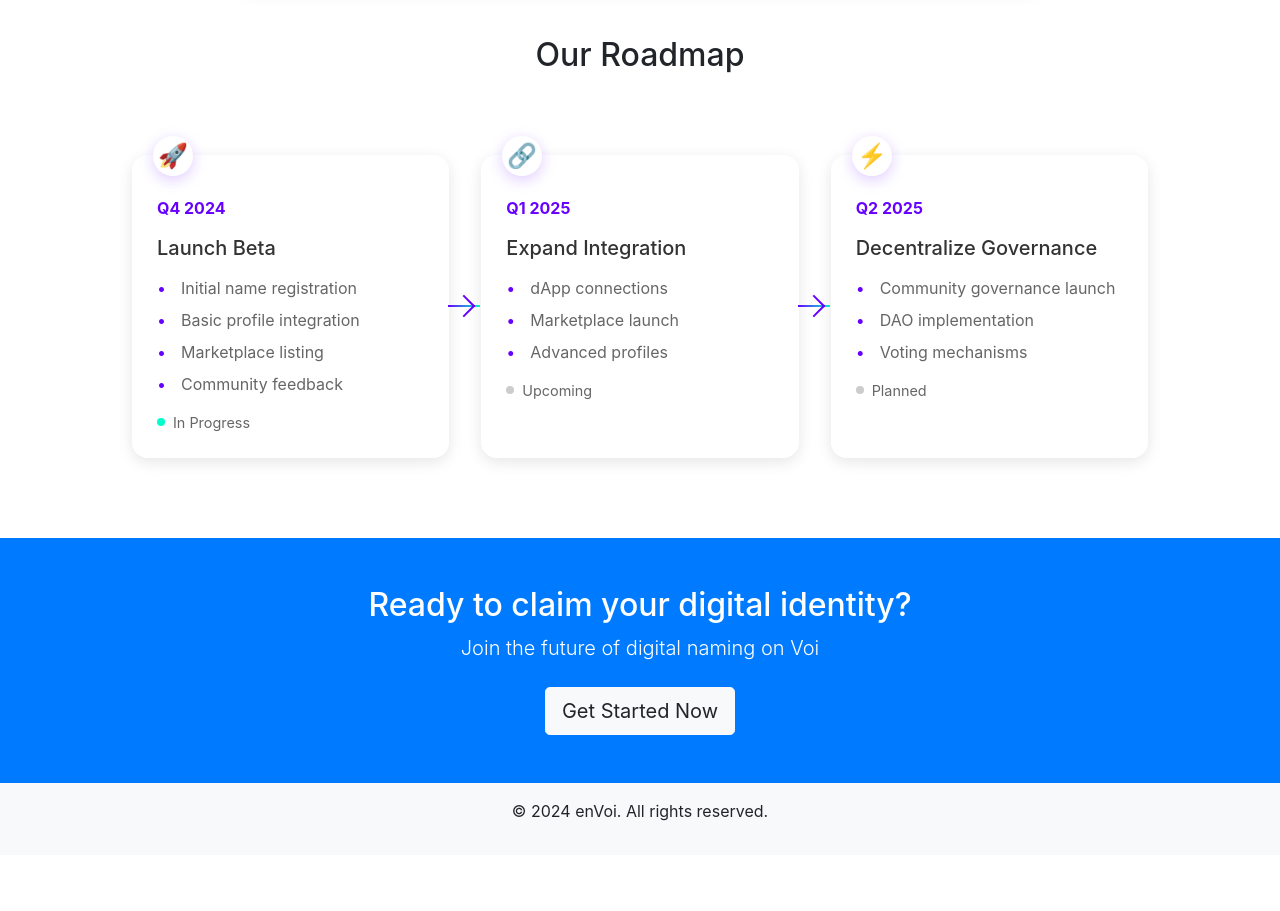
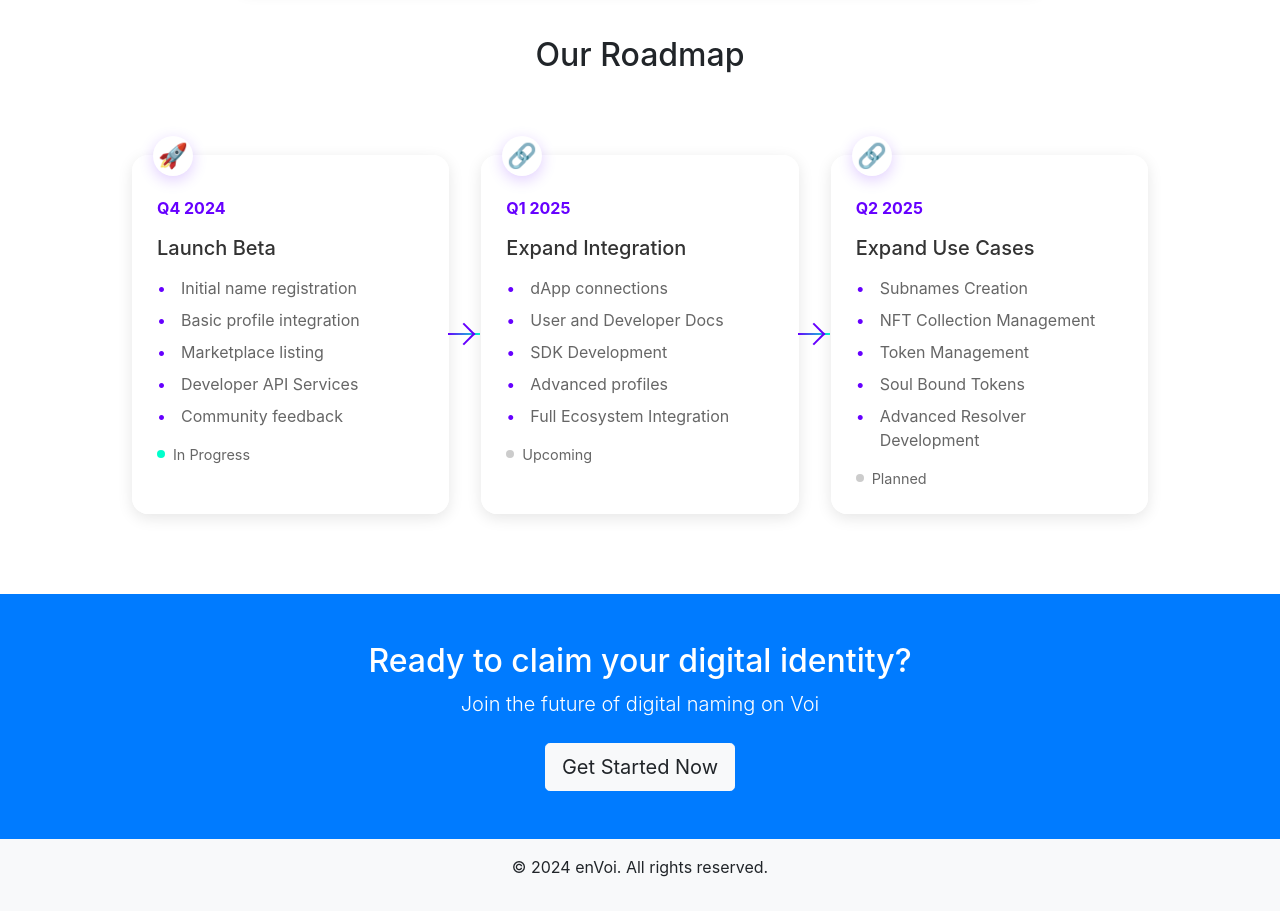
Before and after one commit to temptemp3/www.envoi.sh, a plain HTML site: page index.html in a window 1280 px wide. Shown: the part 3260-4171 px from the top of the page. Before the commit the page ends 4115 px from the top, so only its background shows below. Drawn offline with nearby package versions, Linux system fonts and the light colour scheme.

Commit message:
update roadmap

```diff
--- a/index.html
+++ b/index.html
@@ -1573,7 +1573,7 @@
         <div class="container">
           <h2 class="text-center mb-5">Our Roadmap</h2>
           <div class="roadmap-grid">
-            <!-- Q1 2024 -->
+            <!-- Q4 2024 -->
             <div class="roadmap-card">
               <div class="card-icon">🚀</div>
               <div class="card-date">Q4 2024</div>
@@ -1582,6 +1582,7 @@
                 <li>Initial name registration</li>
                 <li>Basic profile integration</li>
                 <li>Marketplace listing</li>
+                <li>Developer API Services</li>
                 <li>Community feedback</li>
               </ul>
               <div class="card-status completed">
@@ -1598,8 +1599,10 @@
               <h3>Expand Integration</h3>
               <ul class="card-list">
                 <li>dApp connections</li>
-                <li>Marketplace launch</li>
+                <li>User and Developer Docs</li>
+                <li>SDK Development</li>
                 <li>Advanced profiles</li>
+                <li>Full Ecosystem Integration</li>
               </ul>
               <div class="card-status">
                 <span class="status-dot"></span>
@@ -1608,8 +1611,27 @@
               <div class="arrow-right"></div>
             </div>
 
+            <!-- Q2 2024 -->
+            <div class="roadmap-card">
+              <div class="card-icon">🔗</div>
+              <div class="card-date">Q2 2025</div>
+              <h3>Expand Use Cases</h3>
+              <ul class="card-list">
+                <li>Subnames Creation</li>
+                <li>NFT Collection Management</li>
+                <li>Token Management</li>
+                <li>Soul Bound Tokens</li>
+                <li>Advanced Resolver Development</li>
+              </ul>
+              <div class="card-status">
+                <span class="status-dot"></span>
+                Planned
+              </div>
+              <div class="arrow-right"></div>
+            </div>
+
             <!-- Q3 2025 -->
-            <div class="roadmap-card">
+            <!--div class="roadmap-card">
               <div class="card-icon">⚡</div>
               <div class="card-date">Q2 2025</div>
               <h3>Decentralize Governance</h3>
@@ -1622,7 +1644,7 @@
                 <span class="status-dot"></span>
                 Planned
               </div>
-            </div>
+            </div-->
 
             <!-- Q4 2024 -->
             <!--div class="roadmap-card">
```
